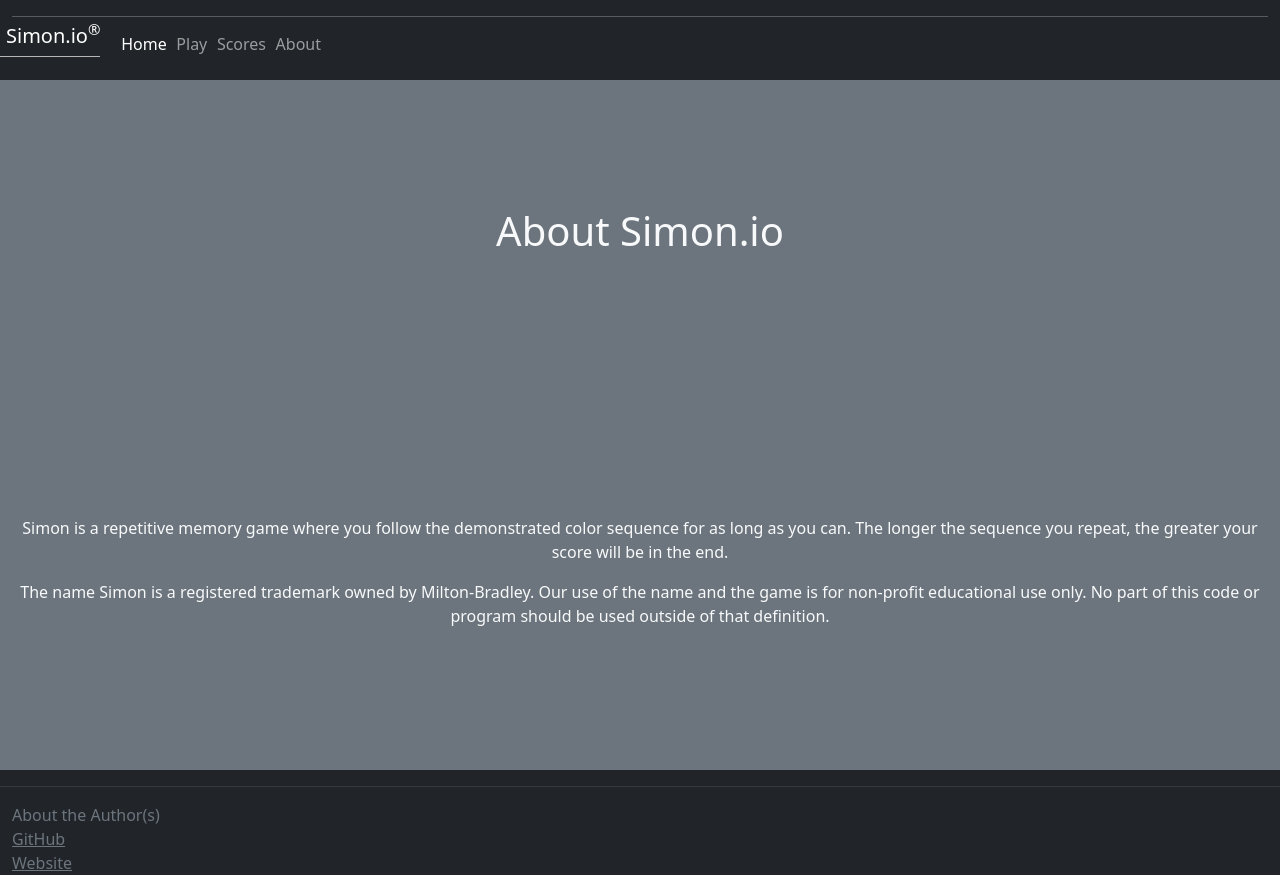
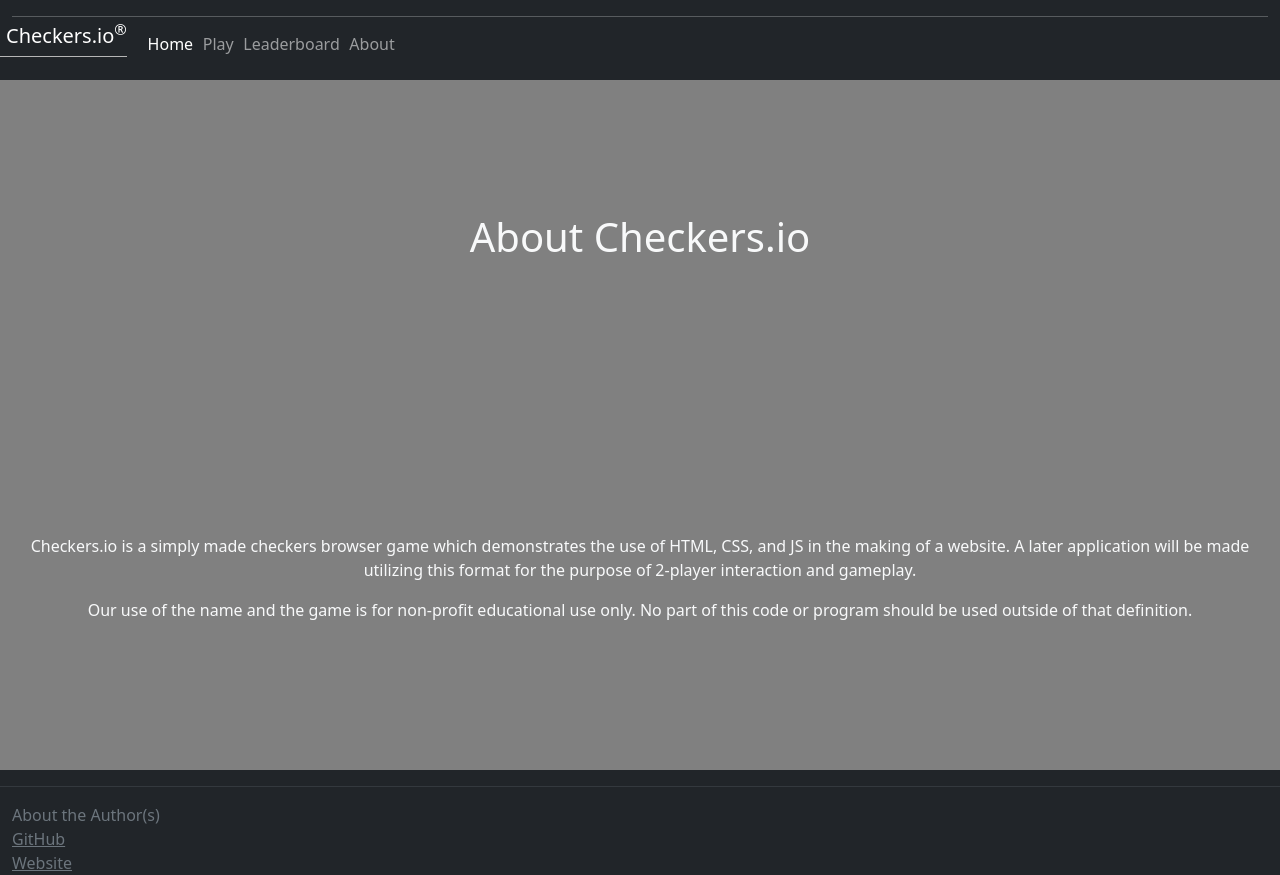
Before and after one commit to Hecktomb200/startup, a plain HTML site: page about.html in a window 1280 px wide. Drawn offline with nearby package versions, Linux system fonts and the light colour scheme.

Commit message:
Updated about.html

```diff
--- a/about.html
+++ b/about.html
@@ -3,8 +3,7 @@
   <head>
     <meta charset="UTF-8" />
     <meta name="viewport" content="width=device-width, initial-scale=1.0" />
-    <title>Simon.about</title>
-    <link rel="icon" href="favicon.ico" />
+    <title>Checkers.about</title>
     <link rel="stylesheet" href="main.css" />
     <link
       href="https://cdn.jsdelivr.net/npm/bootstrap@5.2.2/dist/css/bootstrap.min.css"
@@ -17,14 +16,14 @@
   <body class="bg-dark text-light">
     <header class="container-fluid">
       <nav class="navbar fixed-top navbar-dark">
-        <a class="navbar-brand" href="#">Simon.io<sup>&reg;</sup></a>
+        <a class="navbar-brand" href="#">Checkers.io<sup>&reg;</sup></a>
         <menu class="navbar-nav">
           <li class="nav-item">
             <a class="nav-link active" href="index.html">Home</a></li>
           <li class="nav-item">
             <a class="nav-link" href="play.html">Play</a></li>
           <li class="nav-item">
-            <a class="nav-link" href="scores.html">Scores</a></li>
+            <a class="nav-link" href="scores.html">Leaderboard</a></li>
           <li class="nav-item">
             <a class="nav-link" href="about.html">About</a></li>
         </menu>
@@ -32,18 +31,16 @@
       <hr />
     </header>
 
-    <main class="container-fluid bg-secondary text-center">
-      <h1>About Simon.io</h1>
+    <main class="container-fluid text-center">
+      <h1>About Checkers.io</h1>
       <div>
       <p>
-        Simon is a repetitive memory game where you follow the demonstrated
-        color sequence for as long as you can. The longer the sequence you
-        repeat, the greater your score will be in the end.
+        Checkers.io is a simply made checkers browser game which demonstrates the use of HTML, CSS, and JS in the making of a website.
+        A later application will be made utilizing this format for the purpose of 2-player interaction and gameplay.
       </p>
 
       <p>
-        The name Simon is a registered trademark owned by Milton-Bradley. Our
-        use of the name and the game is for non-profit educational use only. No
+        Our use of the name and the game is for non-profit educational use only. No
         part of this code or program should be used outside of that definition.
       </p>
       </div>
```
